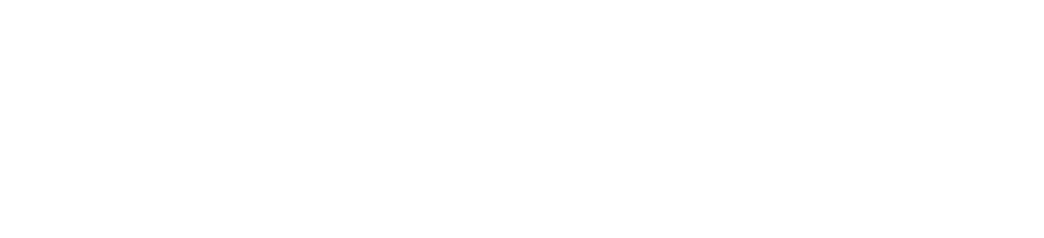
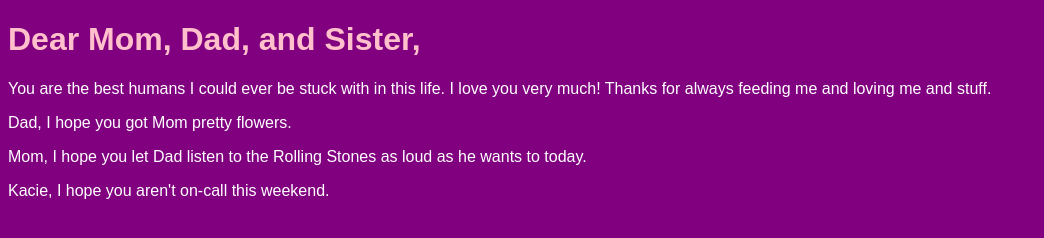
Before and after one commit to jacquibailey/valentines2016, a plain HTML site: page love/lovefamily.html in a window 1280 px wide. Shown: the whole page, without its empty margins (0-1044 px from the left). Drawn offline with Linux system fonts and the light colour scheme.

Commit message:
family page

```diff
--- a/love/lovefamily.html
+++ b/love/lovefamily.html
@@ -2,8 +2,25 @@
 <html>
 <head>
 <meta name="viewport" content="width=device-width, initial-scale=1, shrink-to-fit=no" />
-<title></title>
+
+
+<title>I love you!</title>
+
+<style>
+body {background-color: purple;}
+p {color: white;}
+h1 {color: pink;}
+body {font-family: Arial, Verdana, sans-serif;}
+</style>
+
 </head>
+
+<h1> Dear Mom, Dad, and Sister,</h1>
+<p> You are the best humans I could ever be stuck with in this life. I love you very much! Thanks for always feeding me and loving me and stuff. </p>
+
+<p>Dad, I hope you got Mom pretty flowers.</p>
+<p>Mom, I hope you let Dad listen to the Rolling Stones as loud as he wants to today.</p>
+<p> Kacie, I hope you aren't on-call this weekend.</p>
 
 <body>
 
```
